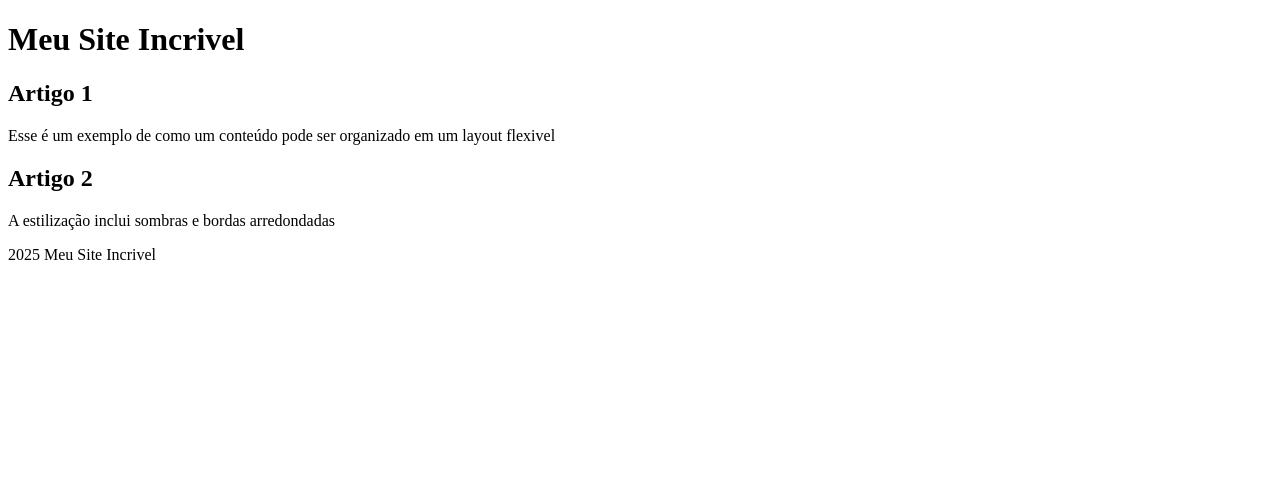
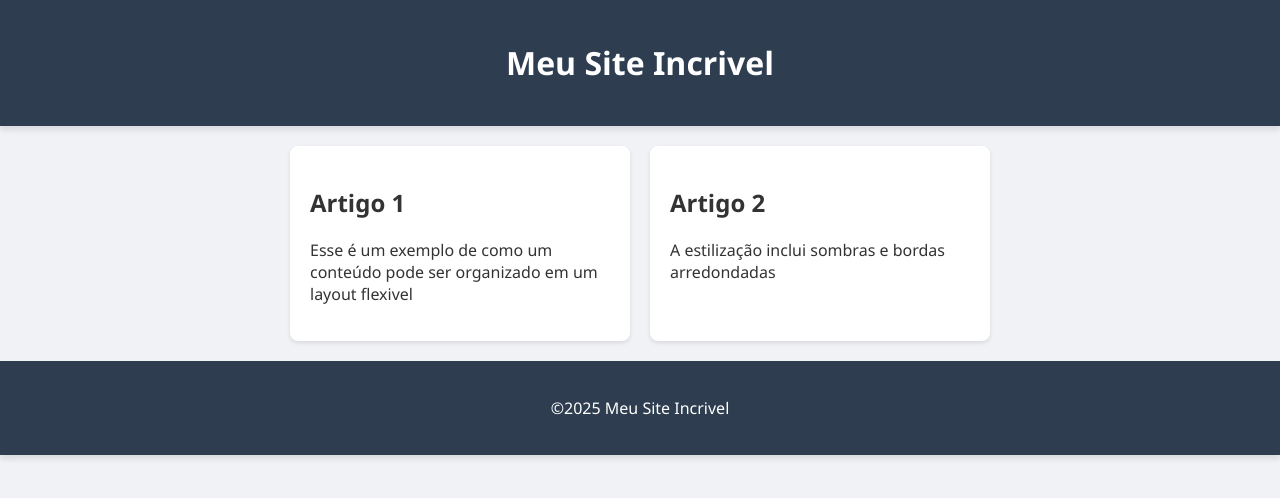
Before and after one commit to RafaelOmega/Meu-Projeto, a plain HTML site: page Aula 2/index.html in a window 1280 px wide. Drawn offline with Linux system fonts and the light colour scheme.

Commit message:
Criação do Style.css

```diff
--- a/Aula 2/index.html
+++ b/Aula 2/index.html
@@ -4,7 +4,7 @@
     <meta charset="UTF-8" />
     <meta name="viewport" content="width=device-width, initial-scale=1.0" />
     <title>Exemplo de estilização e layout</title>
-    <link rel="stylesheet" href="styles.css" />
+    <link rel="stylesheet" href="style.css" />
   </head>
   <body>
     <header class="cabecalho">
@@ -24,7 +24,7 @@
       </article>
     </main>
     <footer class="rodape">
-      <p>2025 Meu Site Incrivel</p>
+      <p>©2025 Meu Site Incrivel</p>
     </footer>
   </body>
 </html>
--- /dev/null
+++ b/Aula 2/style.css
@@ -0,0 +1,39 @@
+body {
+  font-family: "Segoe UI";
+  margin: 0;
+  background-color: #f0f2f5;
+  color: #333;
+}
+
+.cabecalho {
+  background-color: #2e3e50;
+  color: white;
+  padding: 20px;
+  text-align: center;
+  box-shadow: 0 4px 6px rgba(0, 0, 0, 0.1);
+}
+
+.container-principal {
+  display: flex;
+  justify-content: center;
+  flex-wrap: wrap;
+  gap: 20px;
+  padding: 20px;
+}
+
+.cartao {
+  background-color: white;
+  border-radius: 8px;
+  box-shadow: 0 2px 4px rgba(0, 0, 0, 0.1);
+  width: 300px;
+  padding: 20px;
+  transition: transform 0.3s;
+}
+
+.rodape {
+  background-color: #2e3e50;
+  color: white;
+  padding: 20px;
+  text-align: center;
+  box-shadow: 0 4px 6px rgba(0, 0, 0, 0.1);
+}
```
